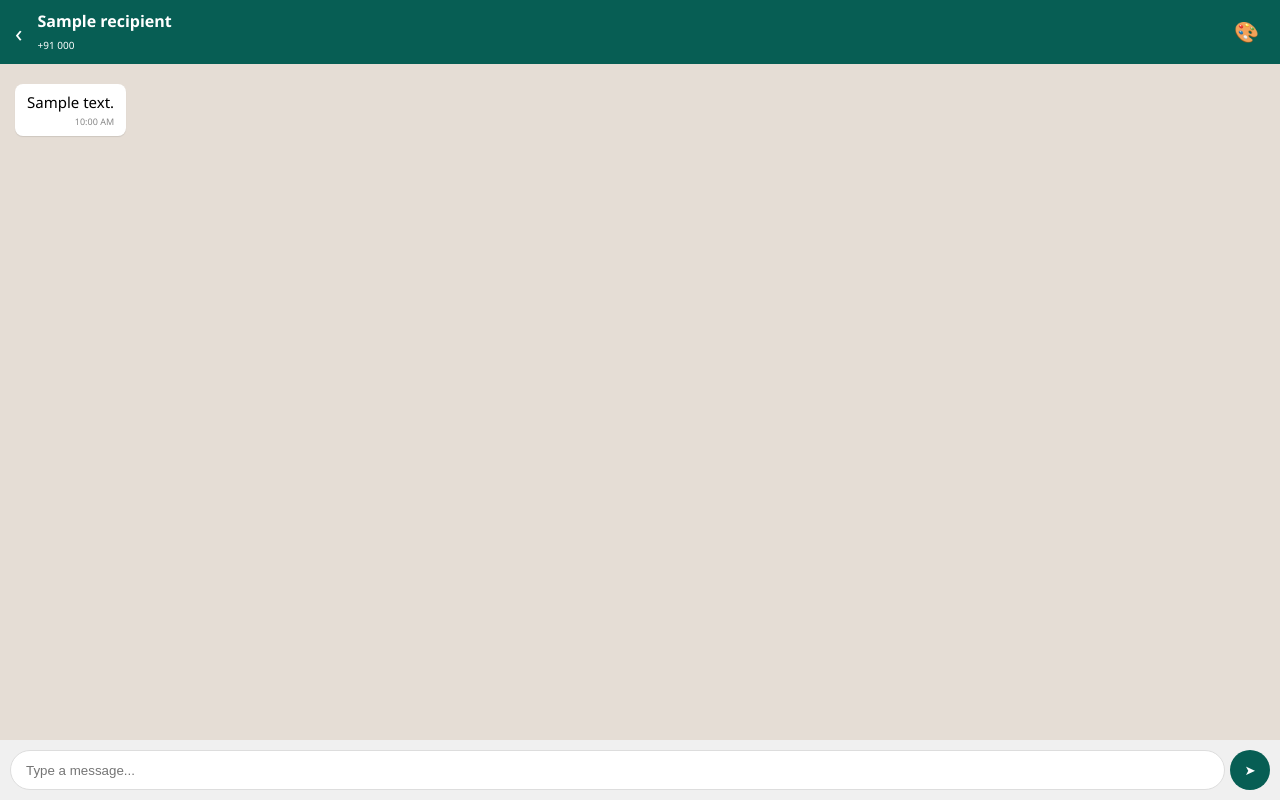
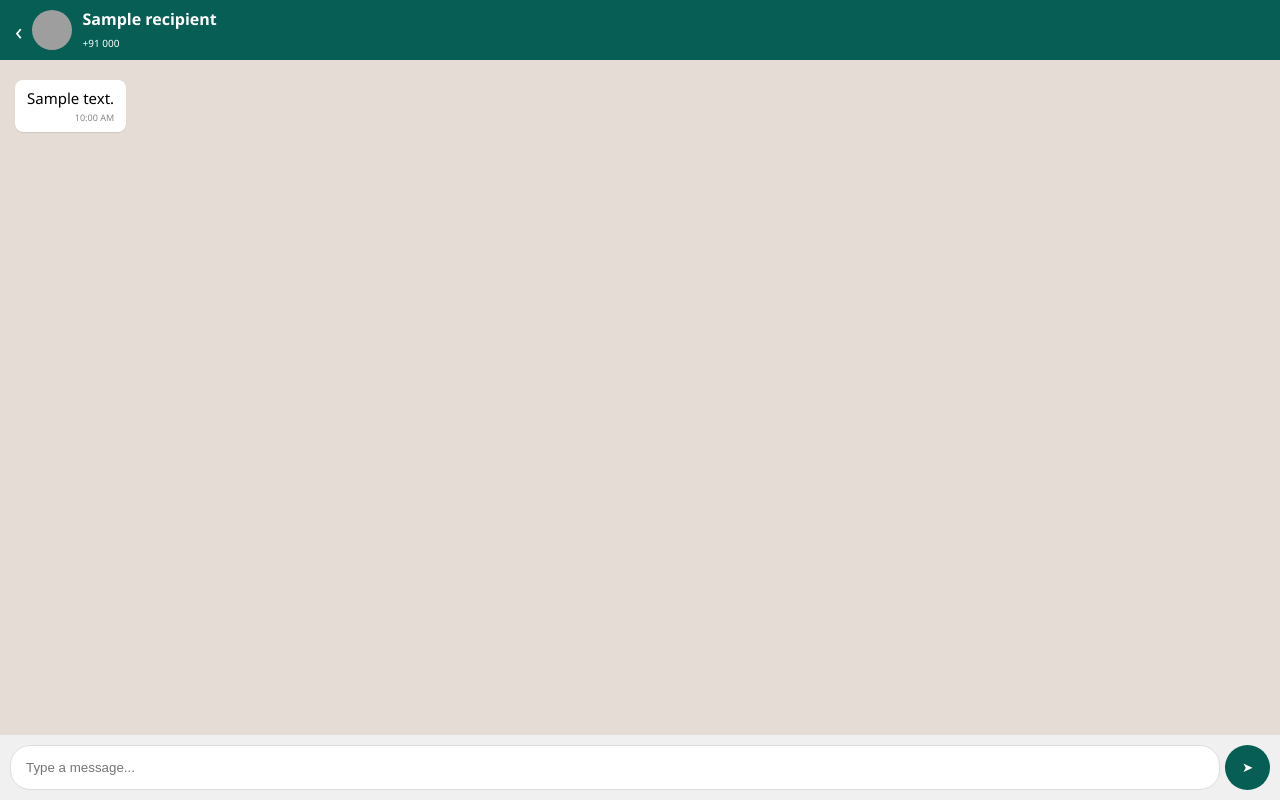
Before and after one commit to amanupadhy480-josh/Chat-Portal, a Flask app: template templates/index.html in a window 1280 px wide. Run offline with Flask 3, Linux system fonts and the light colour scheme; tables that the repository leaves empty hold one stand-in row (values such as "Sample post"); the template is opened without the code that fills it: values that come from a table or form of the project are taken from there, most other values are stand-ins (such as "Sample title", 1, 10 or a date in 2020); some libraries are stand-ins or nearby versions; grey boxes are pictures that could not be loaded.

Commit message:
Update index.html

```diff
--- a/templates/index.html
+++ b/templates/index.html
@@ -5,44 +5,29 @@
     <title>Chat</title>
     <script src="https://cdnjs.cloudflare.com/ajax/libs/socket.io/4.0.1/socket.io.js"></script>
     <style>
-        :root { --bg: #e5ddd5; --header: #075e54; --sent: #dcf8c6; --text-color: #000; }
-        body { font-family: 'Segoe UI', sans-serif; margin: 0; background: var(--bg); background-attachment: fixed; background-size: cover; display: flex; flex-direction: column; height: 100vh; transition: 0.3s; }
-        .header { background: var(--header); color: white; padding: 10px 15px; display: flex; align-items: center; justify-content: space-between; }
+        :root { --bg: #e5ddd5; --header: #075e54; --sent: #dcf8c6; }
+        body { font-family: 'Segoe UI', sans-serif; margin: 0; background: var(--bg); background-size: cover; height: 100vh; display: flex; flex-direction: column; }
+        .header { background: var(--header); color: white; padding: 8px 15px; display: flex; align-items: center; gap: 10px; }
+        .header-dp { width: 40px; height: 40px; border-radius: 50%; object-fit: cover; }
 
         #messages { flex: 1; overflow-y: auto; padding: 15px; display: flex; flex-direction: column; list-style: none; margin: 0; }
-        .msg { padding: 8px 12px; margin: 5px 0; border-radius: 8px; max-width: 80%; position: relative; font-size: 15px; box-shadow: 0 1px 1px rgba(0,0,0,0.1); }
+        .msg { padding: 8px 12px; margin: 5px 0; border-radius: 8px; max-width: 80%; font-size: 15px; box-shadow: 0 1px 1px rgba(0,0,0,0.1); }
         .sent { background: var(--sent); align-self: flex-end; }
         .received { background: white; align-self: flex-start; }
         .time { font-size: 9px; color: #888; display: block; text-align: right; margin-top: 3px; }
 
-        #form { display: flex; padding: 10px; background: #f0f0f0; }
+        #form { display: flex; padding: 10px; background: #f0f0f0; gap: 5px; }
         #input { flex: 1; border-radius: 20px; border: 1px solid #ddd; padding: 10px 15px; outline: none; }
-
-        /* Theme Menu */
-        .theme-panel { display: none; position: absolute; top: 50px; right: 10px; background: white; padding: 10px; border-radius: 8px; box-shadow: 0 2px 10px rgba(0,0,0,0.2); z-index: 100; }
-        .color-dot { width: 30px; height: 30px; border-radius: 50%; display: inline-block; margin: 5px; cursor: pointer; border: 1px solid #ddd; }
+        .send-btn { background: var(--header); color: white; border: none; border-radius: 50%; width: 45px; height: 45px; cursor: pointer; }
     </style>
 </head>
 <body>
     <div class="header">
-        <div style="display:flex; align-items:center;">
-            <a href="/" style="color:white; text-decoration:none; font-size:24px; margin-right:15px;">‹</a>
-            <div>
-                <strong>{{ recipient }}</strong><br>
-                <small style="font-size:10px;">+91 {{ recipient_mobile }}</small>
-            </div>
-        </div>
-        <div style="position:relative;">
-            <button onclick="toggleThemePanel()" style="background:none; border:none; color:white; font-size:20px; cursor:pointer;">🎨</button>
-            <div id="themePanel" class="theme-panel">
-                <div class="color-dot" style="background:#075e54;" onclick="setTheme('#e5ddd5', '#075e54', '#dcf8c6')"></div>
-                <div class="color-dot" style="background:#2196F3;" onclick="setTheme('#E3F2FD', '#1976D2', '#BBDEFB')"></div>
-                <div class="color-dot" style="background:#E91E63;" onclick="setTheme('#FCE4EC', '#C2185B', '#F8BBD0')"></div>
-                <div class="color-dot" style="background:#212121;" onclick="setTheme('#121212', '#000000', '#333333')"></div>
-                <div class="color-dot" style="background:#9C27B0;" onclick="setTheme('#F3E5F5', '#7B1FA2', '#E1BEE7')"></div>
-                <hr>
-                <button onclick="pickGalleryImage()" style="width:100%; border:none; background:#eee; padding:5px; border-radius:4px; font-size:12px; cursor:pointer;">Gallery BG</button>
-            </div>
+        <a href="/" style="color:white; text-decoration:none; font-size:24px;">‹</a>
+        <img src="/uploads/{{ recipient_dp }}" class="header-dp">
+        <div style="flex:1">
+            <strong>{{ recipient }}</strong><br>
+            <small style="font-size:10px;">+91 {{ recipient_mobile }}</small>
         </div>
     </div>
 
@@ -57,7 +42,7 @@
 
     <form id="form">
         <input id="input" autocomplete="off" placeholder="Type a message..." required>
-        <button type="submit" style="background:var(--header); color:white; border:none; border-radius:50%; width:40px; height:40px; margin-left:5px;">➤</button>
+        <button type="submit" class="send-btn">➤</button>
     </form>
 
     <script>
@@ -65,47 +50,21 @@
         var recipient = "{{ recipient }}";
         var me = "{{ current_user.username }}";
 
-        // Load saved background and theme
+        // Restore Theme/BG
         window.onload = function() {
             let savedBg = localStorage.getItem('chat-bg-image');
-            if(savedBg) { document.body.style.backgroundImage = `url(${savedBg})`; }
+            if(savedBg) document.body.style.backgroundImage = `url(${savedBg})`;
             let theme = JSON.parse(localStorage.getItem('chat-theme'));
-            if(theme) { setTheme(theme.bg, theme.header, theme.sent, false); }
+            if(theme) setTheme(theme.bg, theme.header, theme.sent);
+            document.getElementById('messages').scrollTop = document.getElementById('messages').scrollHeight;
         }
 
-        function toggleThemePanel() {
-            let p = document.getElementById('themePanel');
-            p.style.display = p.style.display === 'block' ? 'none' : 'block';
-        }
-
-        function setTheme(bg, header, sent, save = true) {
+        function setTheme(bg, header, sent) {
             document.documentElement.style.setProperty('--bg', bg);
             document.documentElement.style.setProperty('--header', header);
             document.documentElement.style.setProperty('--sent', sent);
-            if(save) {
-                localStorage.setItem('chat-theme', JSON.stringify({bg, header, sent}));
-                document.getElementById('themePanel').style.display = 'none';
-            }
         }
 
-        function pickGalleryImage() {
-            let input = document.createElement('input');
-            input.type = 'file';
-            input.accept = 'image/*';
-            input.onchange = e => {
-                let file = e.target.files[0];
-                let reader = new FileReader();
-                reader.onload = event => {
-                    let res = event.target.result;
-                    document.body.style.backgroundImage = `url(${res})`;
-                    localStorage.setItem('chat-bg-image', res);
-                }
-                reader.readAsDataURL(file);
-            }
-            input.click();
-        }
-
-        // Socket logic (Keep same)
         document.getElementById('form').addEventListener('submit', function(e) {
             e.preventDefault();
             var input = document.getElementById('input');
@@ -126,4 +85,4 @@
         });
     </script>
 </body>
-                    </html>
+</html>
```
